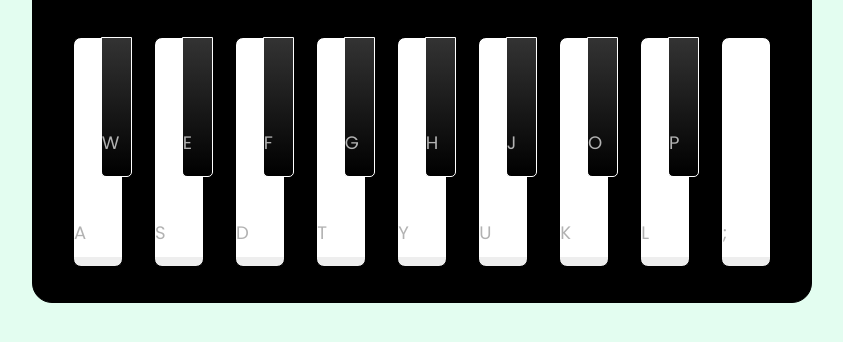
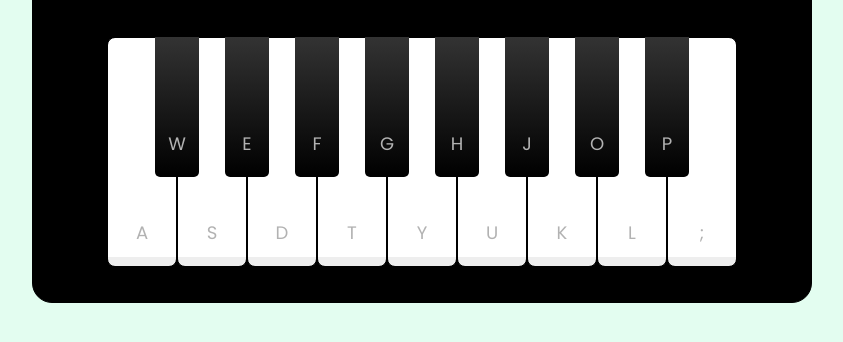
Before and after one commit to evelyt/piano, a plain HTML site: page index.html in a window 1280 px wide. Shown: the part 288-630 px from the top of the page, without its empty margins (218-1061 px from the left). Drawn offline with Linux system fonts and the light colour scheme.

Commit message:
Estilizacao concluida

```diff
--- a/src/styles/main.css
+++ b/src/styles/main.css
@@ -81,6 +81,7 @@ input:checked::before {
 
 .piano-keys{
     margin-top: 40px;
+    justify-content: center;
 }
 
 .piano-keys .key{
@@ -106,8 +107,7 @@ input:checked::before {
     width: 44px;
     height: 140px;
     z-index: 2; /* para tecla preta ficar em cima da branca*/
-    margin: 0 22px 0 -22px;
-    border: 1px solid #fff;
+    margin: 0 -22px 0 -22px;
     border-radius: 0 0 5px 5px;
     background: linear-gradient(#333, #000);
 }
@@ -116,8 +116,19 @@ input:checked::before {
 .piano-keys span{
     position: absolute; /*Importante*/
     bottom: 20px;
+    width: 100%;
     text-align: center;
     font-size: 1.13rem;
+}
+
+/* Eeito do clique */
+.piano-keys .white:active{
+    box-shadow: inset -5px 5px 20px rgba(0, 0, 0, 0.2);
+    background: linear-gradient(to bottom, #fff 0%, #eee 100%);
+}
+.piano-keys .black:active{
+    box-shadow: inset -5px 5px 10px rgba(255,255,255 0.1);
+    background: linear-gradient(to bottom, #000, #434343);
 }
 
 /* Estilizacao das teclas do piano - fim */
```
